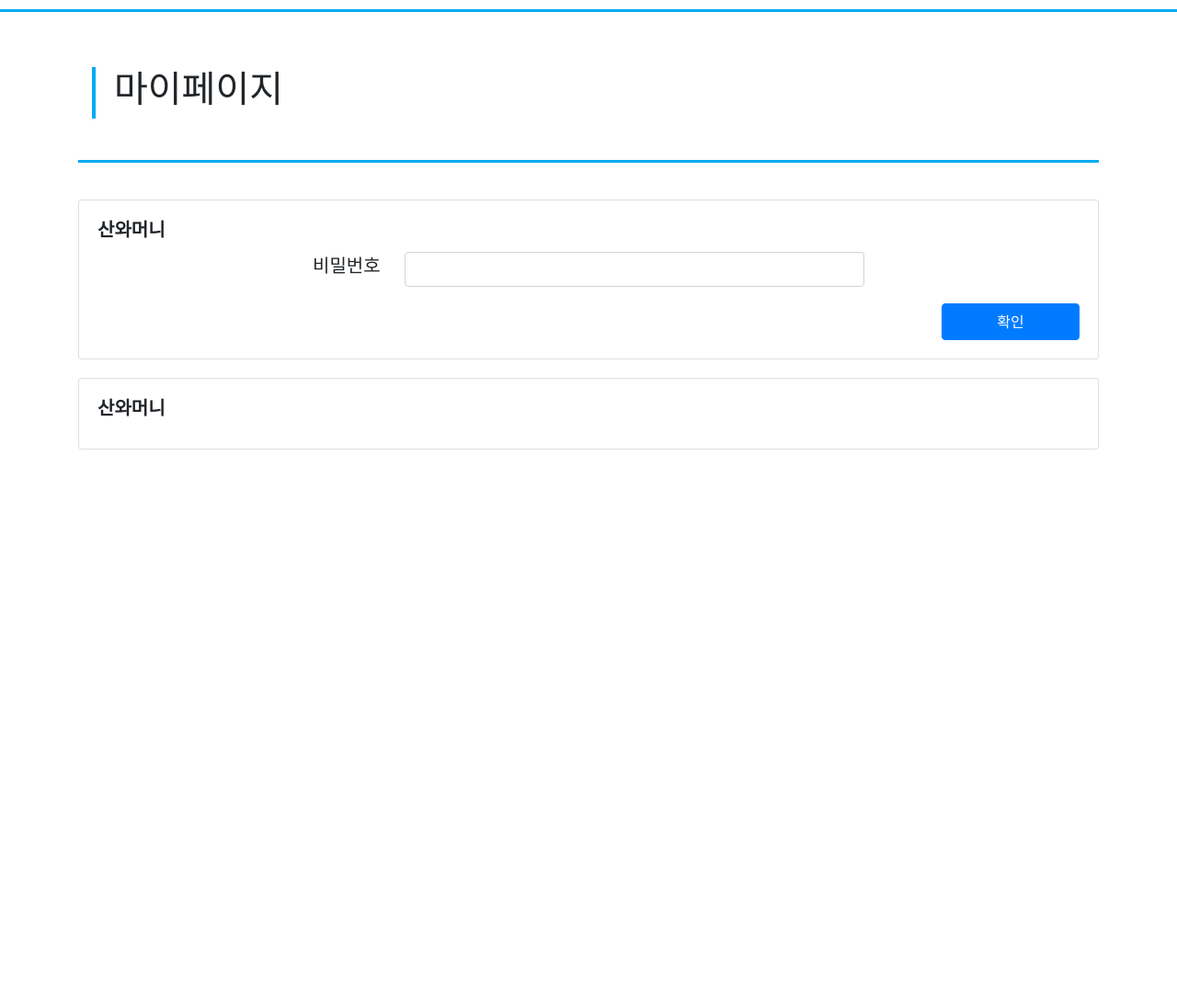
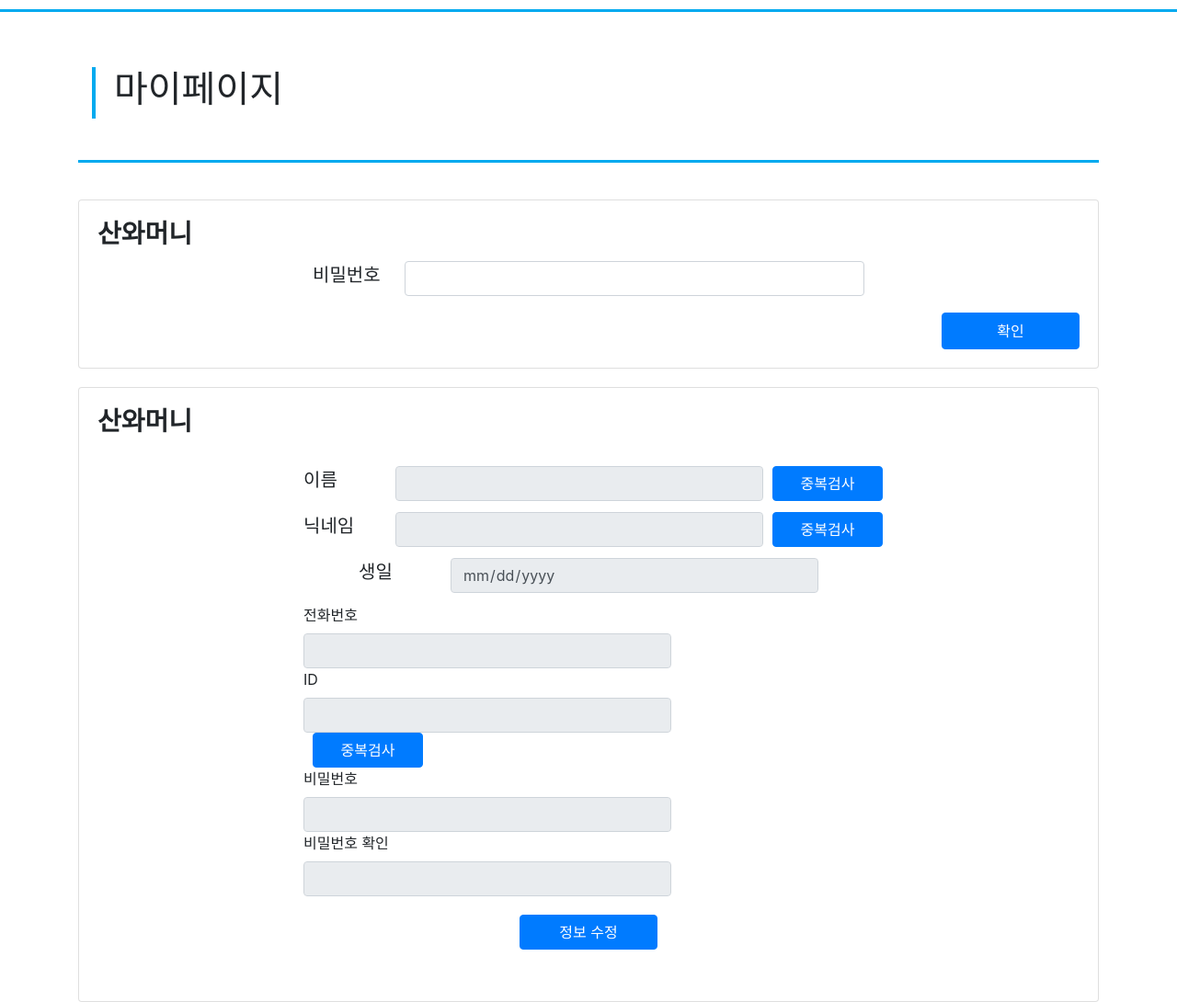
Before and after one commit to KIC-CAMPUS/python_project, a Django app: page /mypage/ in a window 1280 px wide. Shown: the part 80-1170 px from the top of the page at 92% size. Before the commit the page ends 569 px from the top, so only its background shows below. Run offline with Django 4.2, Linux system fonts and the light colour scheme; some libraries are stand-ins or nearby versions.

Commit message:
정렬버튼 추가

```diff
--- a/workspace/prj/static/css/upload.css
+++ b/workspace/prj/static/css/upload.css
@@ -96,3 +96,21 @@
     position: relative;
     bottom: 2px
 }
+
+/* 23일 css 추가 */
+#search_button{
+    position: relative;
+    bottom : 38px;
+    left: 310px;
+}
+
+.button_size{
+    position: relative;
+    left: 10px;
+}
+
+#cat_button{
+    position: relative;
+    bottom: 76px;
+}
+/* 23일 css 추가 여기까지 */
--- a/workspace/prj/templates/member/mypage.html
+++ b/workspace/prj/templates/member/mypage.html
@@ -13,14 +13,14 @@
     <div class="upload_tr"></div>
     <div class="card">
         <div class="card-body">
-            <h5 class="card-title" style="font-weight: bold;"><span>산와머니</span></h5>
+            <h3 class="card-title" style="font-weight: bold;"><span>산와머니</span></h3>
             <form>
                 <div class="form-group d-flex justify-content-center">
                     <div style="width: 100px; height: 40px;">
-                        <span for="exampleInputPassword1" class="align-bottom"
+                        <span for="checkPassword" class="align-bottom"
                               style="margin: 0; font-size: 20px">비밀번호</span>
                     </div>
-                    <input type="password" class="form-control" id="exampleInputPassword1" style="width: 500px;">
+                    <input type="password" class="form-control" id="checkPassword" style="width: 500px;">
                 </div>
                 <div class="d-flex justify-content-end">
                     <button type="submit" class="btn btn-primary" style="width: 150px; height: 40px">확인</button>
@@ -33,28 +33,73 @@
     <!-- 비밀번호가 맞으면 나올 마이페이지 -->
     <div class="card">
         <div class="card-body">
-            <h5 class="card-title" style="font-weight: bold;"><span>산와머니</span></h5>
-            <form>
-<!--                <div class="form-group">-->
-<!--                    <label>Password</label>-->
-<!--                    <input type="text" class="form-control">-->
-<!--                </div>-->
-<!--                <div class="form-group">-->
-<!--                    <label for="exampleInputPassword1">Password</label>-->
-<!--                    <input type="text" class="form-control">-->
-<!--                </div>-->
-<!--                <div class="form-group">-->
-<!--                    <label for="exampleInputEmail1">Email address</label>-->
-<!--                    <input type="email" class="form-control" id="exampleInputEmail1" aria-describedby="emailHelp">-->
-<!--                    <small id="emailHelp" class="form-text text-muted">We'll never share your email with anyone-->
-<!--                        else.</small>-->
-<!--                </div>-->
-<!--                <div class="form-group form-check">-->
-<!--                    <input type="checkbox" class="form-check-input" id="exampleCheck1">-->
-<!--                    <label class="form-check-label" for="exampleCheck1">Check me out</label>-->
-<!--                </div>-->
-<!--                <button type="submit" class="btn btn-primary">Submit</button>-->
-            </form>
+            <h3 class="card-title" style="font-weight: bold;"><span>산와머니</span></h3>
+            <div class="upload_tr"></div>
+            <div class="container" style="width: 900px">
+                <div class="d-flex justify-content-center">
+                    <form>
+                        <div class="form-group">
+                            <div class="d-flex justify-content">
+                                <div style="width: 100px; height: 40px; margin-bottom: 10px;">
+                        <span class="align-bottom"
+                              style="margin: 0; font-size: 20px">이름</span>
+                                </div>
+                                <input type="text" class="form-control" maxlength="14" style="width: 400px"
+                                       readonly>
+                                <div class="button_size">
+                                    <button type="button" class="btn btn-primary" style="width: 120px">중복검사</button>
+                                </div>
+                            </div>
+                            <div class="d-flex justify-content-center">
+                                <div style="width: 100px; height: 40px; margin-bottom: 10px;">
+                        <span class="align-bottom"
+                              style="margin: 0; font-size: 20px">닉네임</span>
+                                </div>
+                                <input type="text" class="form-control" maxlength="14" style="width: 400px"
+                                       readonly>
+                                <div class="button_size">
+                                    <button type="button" class="btn btn-primary" style="width: 120px">중복검사</button>
+                                </div>
+                            </div>
+                            <div class="d-flex justify-content-center">
+                                <div style="width: 100px; height: 40px; margin-bottom: 10px;">
+                        <span class="align-bottom"
+                              style="margin: 0; font-size: 20px">생일</span>
+                                </div>
+                                <input type="date" class="form-control" style="width: 400px" readonly>
+                            </div>
+                            <div>
+                                <label>전화번호</label>
+                                <input type="text" class="form-control" maxlength="14" style="width: 400px"
+                                       readonly>
+                            </div>
+                            <div>
+                                <label>ID</label>
+                                <input type="text" class="form-control" maxlength="14" style="width: 400px"
+                                       readonly>
+                                <div class="button_size">
+                                    <button type="button" class="btn btn-primary" style="width: 120px">중복검사</button>
+                                </div>
+                            </div>
+                            <div>
+                                <label for="editPassword">비밀번호</label>
+                                <input type="password" class="form-control" id="editPassword" maxlength="14"
+                                       style="width: 400px" readonly>
+                            </div>
+                            <div>
+                                <label for="editPasswordCheck">비밀번호 확인</label>
+                                <input type="password" class="form-control" id="editPasswordCheck" maxlength="14"
+                                       style="width: 400px" readonly>
+                            </div>
+                            <div class="card-body d-flex justify-content-center">
+                                <button class="btn btn-primary" style="width: 150px">
+                                    정보 수정
+                                </button>
+                            </div>
+                        </div>
+                    </form>
+                </div>
+            </div>
         </div>
     </div>
 </div>
```
Also changed, not shown: workspace/prj/templates/coverletter_site/detail.html (+23 -4 lines).
